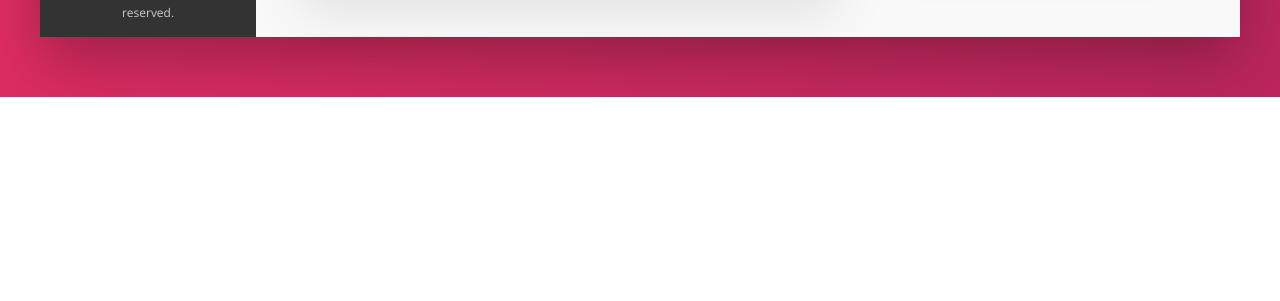
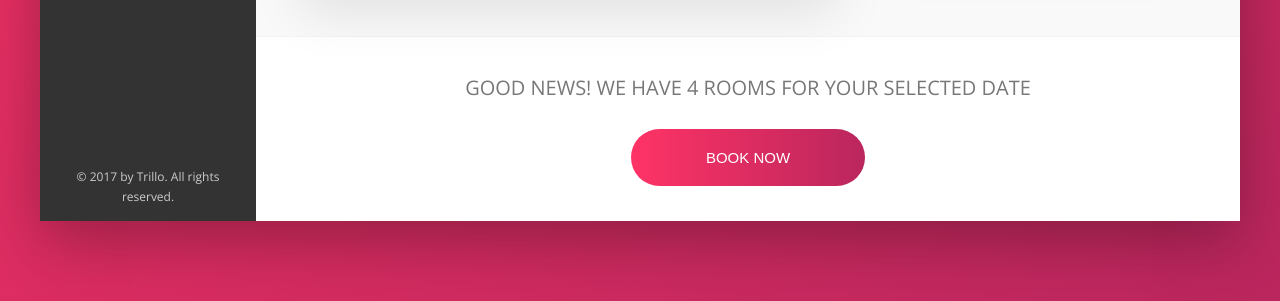
Before and after one commit to jkop22/Project_2_SASS_Udemy_course, a website: page index.html in a window 1280 px wide. Shown: the part 783-1084 px from the top of the page. Before the commit the page ends 880 px from the top, so only its background shows below. Drawn offline with nearby package versions, Linux system fonts and the light colour scheme.

Commit message:
paticka s CTA buttonem - komplet hotovo

```diff
--- a/index.html
+++ b/index.html
@@ -235,6 +235,15 @@
               <button class="btn-inline">Show all <span>&rarr;</span></button>
             </div>
           </div>
+          <div class="cta">
+            <h2 class="cta__booking">
+              Good news! We have 4 rooms for your selected date
+            </h2>
+            <button class="btn">
+              <spam class="btn__visible">Book now</spam>
+              <span class="btn__invisible">Only 4 rooms left</span>
+            </button>
+          </div>
         </main>
       </div>
     </div>
--- a/sass/_components.scss
+++ b/sass/_components.scss
@@ -416,3 +416,68 @@
     z-index: 1;
   }
 }
+
+////////////////////////////
+// CTA SEKCE
+
+.cta {
+  padding: 3.5rem 0;
+  text-align: center;
+
+  &__booking {
+    text-transform: uppercase;
+    font-size: 2rem;
+    font-weight: 300;
+    margin-bottom: 2.5rem;
+  }
+}
+
+.btn {
+  color: #fff;
+  font-size: 1.5rem;
+  border: none;
+  font-weight: 300;
+  text-transform: uppercase;
+  border-radius: 100px;
+  background-image: linear-gradient(
+    to right,
+    var(--color-primary-light),
+    var(--color-primary-dark)
+  );
+  position: relative;
+  overflow: hidden;
+  cursor: pointer;
+
+  & > * {
+    display: inline-block;
+    width: 100%;
+    height: 100%;
+    transition: all 0.2s;
+  }
+
+  &__visible {
+    padding: 2rem 7.5rem;
+  }
+
+  &__invisible {
+    padding: 2rem 0;
+    position: absolute;
+    left: 0;
+    top: -100%;
+  }
+
+  &:hover {
+    background-image: linear-gradient(
+      to left,
+      var(--color-primary-light),
+      var(--color-primary-dark)
+    );
+  }
+
+  &:hover &__invisible {
+    top: 0;
+  }
+  &:hover &__visible {
+    transform: translateY(100%);
+  }
+}
```
Also changed, not shown: css/style.css/main.css, 1 other file.
